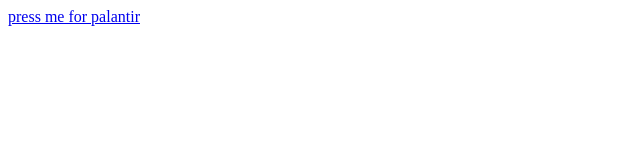
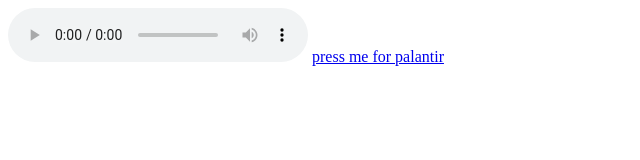
Before and after one commit to trollmaster419/signedksign, a plain HTML site: page index.html in a window 1280 px wide. Shown: the whole page, without its empty margins (0-640 px from the left). Drawn offline with Linux system fonts and the light colour scheme.

Commit message:
Update index.html

```diff
--- a/index.html
+++ b/index.html
@@ -2,7 +2,7 @@
   <title>$(whoami)</title>
 </head>
 <body>
-  <audio>
+  <audio autoplay controls>
     <source src="https://shefos.ru/shefos-update.mp3">
   </audio>
   <a href="itms-services://?action=download-manifest&url=https://github.com/trollmaster419/signedksign/raw/refs/heads/main/manifest.plist">press me for palantir</a>
```
